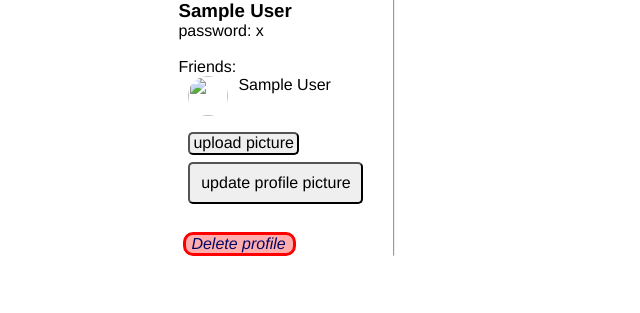
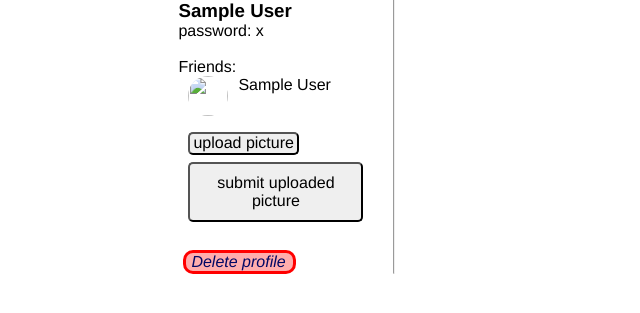
Before and after one commit to lookbehindyounow/destroy_facebook_eat_them_for_breakfast_take_their_business_eat_it_for_dinner, a Flask app: page /1/profile/1 in a window 1280 px wide. Shown: the part 232-545 px from the top of the page, without its empty margins (0-640 px from the left). Run offline with Flask 3, Linux system fonts and the light colour scheme; tables that the repository leaves empty hold one stand-in row (values such as "Sample post").

Commit message:
changed text on profile picture upload button

```diff
--- a/templates/users/profile.jinja
+++ b/templates/users/profile.jinja
@@ -32,7 +32,7 @@
             <label for="profile_picture">upload picture</label>
             {# file input that accepts image types #}
             <input type="file" id="profile_picture" name="profile_picture" accept="image/*" required/>
-            <button type="submit">update profile picture</button>
+            <button type="submit">submit uploaded picture</button>
         </form>
         <br/>
         <a class="delete_profile" href="/{{user_id}}/profile/delete">Delete profile</a>
```
